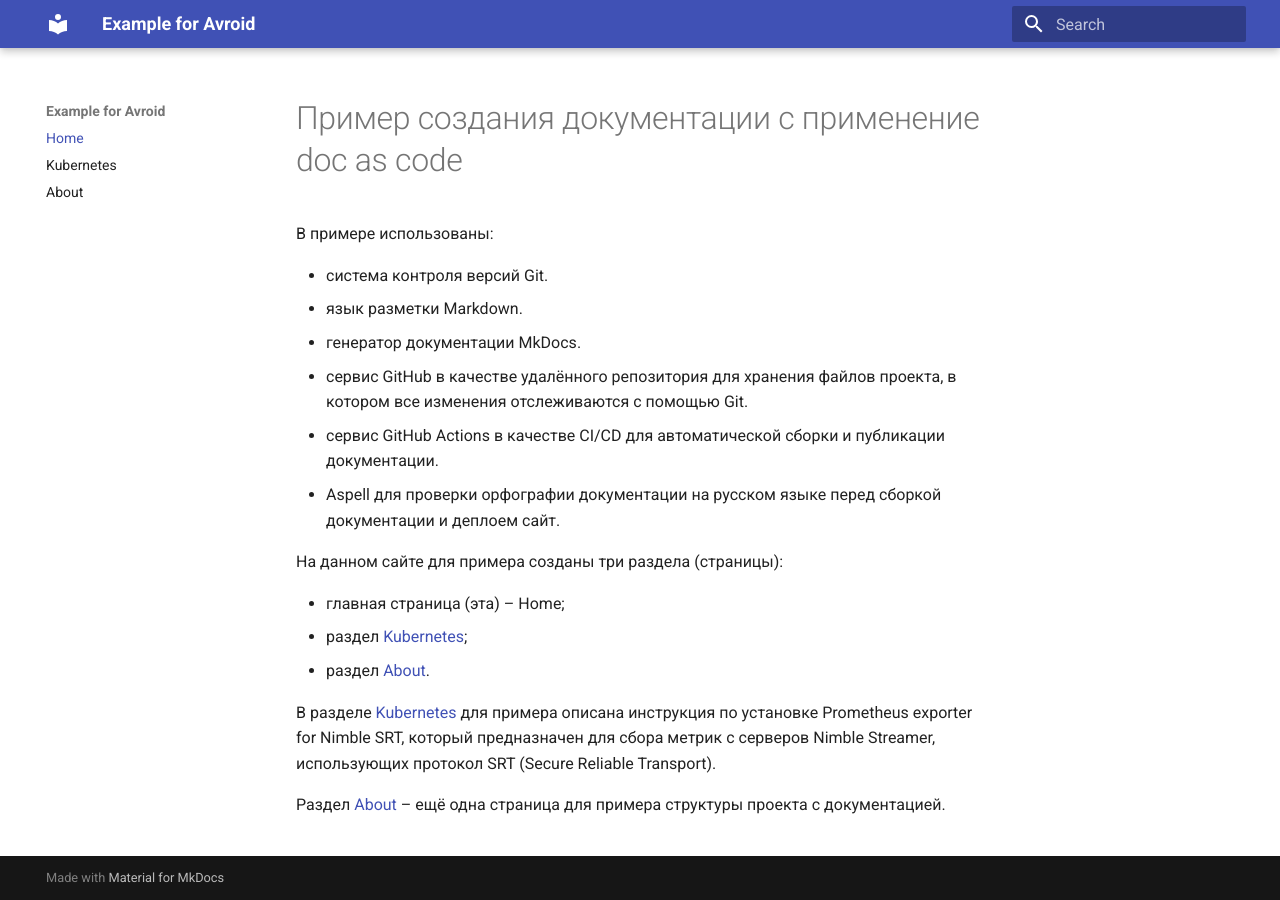
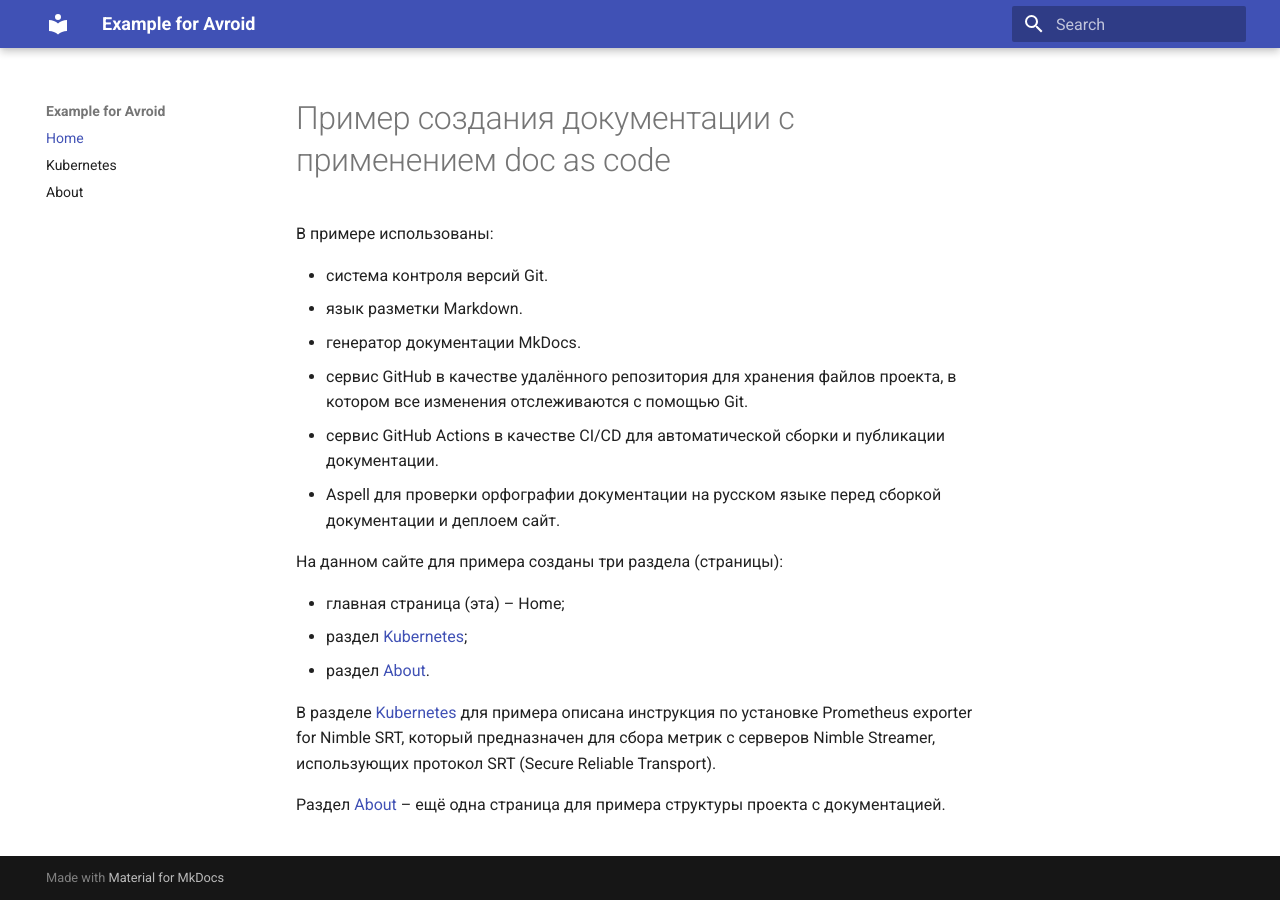
Before and after one commit to SergeyKardapoltsev/example_for_avroid, an MkDocs documentation site: the page built from docs/index.md, in a window 1280 px wide. Built offline with MkDocs 1.6.1 and Material for MkDocs 9.7.7, drawn with Linux system fonts in a browser that asks for light colours.

Commit message:
fix a typo in index.md

```diff
--- a/docs/index.md
+++ b/docs/index.md
@@ -1,4 +1,4 @@
-# Пример создания документации с применение doc as code
+# Пример создания документации с применением doc as code
 
 В примере использованы:
 
```
